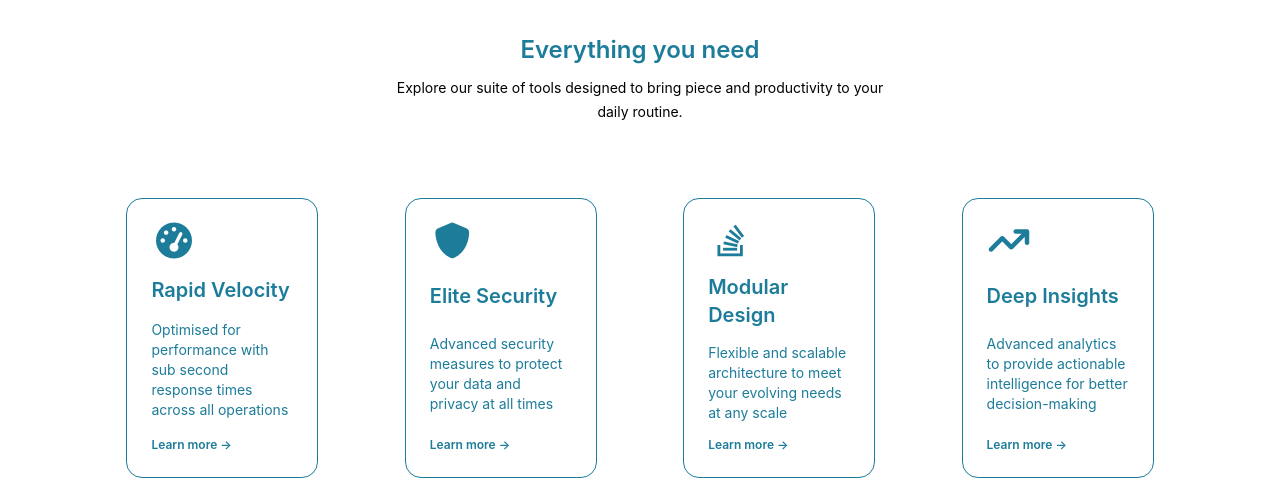
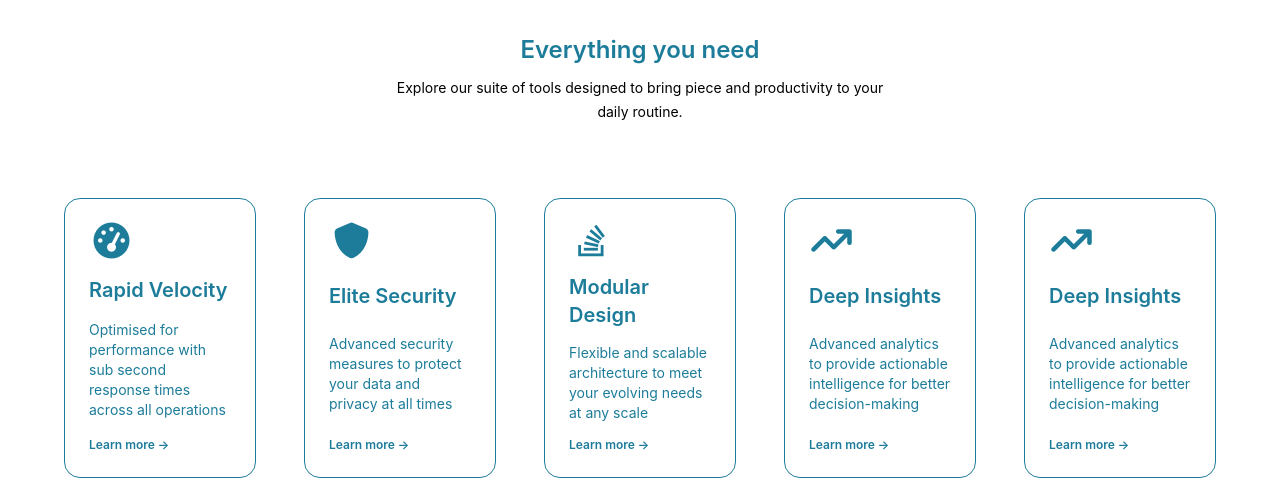
Before and after one commit to zamil-akhter/tailwind-mastery, a website built with Vite: page index.html in a window 1280 px wide. Shown: the part 486-968 px from the top of the page. Built offline with nearby package versions, Linux system fonts and the light colour scheme.

Commit message:
add card

```diff
--- a/index.html
+++ b/index.html
@@ -58,7 +58,7 @@
       </div>
 
       <!-- Content Main  -->
-      <div class="h-90 px-10 py-5 flex justify-evenly">
+      <div class="h-90 px-10 py-5 flex justify-evenly flex-wrap gap-6">
         <div class="h-70 w-48 border-1 border-[#1C7C99] rounded-2xl p-6 flex flex-col justify-between">
           <i class="fa-solid fa-gauge-high text-[#1C7C99] text-4xl"></i>
           <p class="text-[#1C7C99] font-semibold text-xl">Rapid Velocity</p>
@@ -83,6 +83,13 @@
           <p class="text-[#1C7C99] text-sm">Advanced analytics to provide actionable intelligence for better decision-making</p>
           <p class="text-[#1C7C99] text-xs font-semibold"><a href="#">Learn more →</a></p>
         </div>
+        <div class="h-70 w-48 border-1 border-[#1C7C99] rounded-2xl p-6 flex flex-col justify-between">
+          <i class="fa-solid fa-arrow-trend-up text-[#1C7C99] text-4xl"></i>
+          <p class="text-[#1C7C99] font-semibold text-xl">Deep Insights</p>
+          <p class="text-[#1C7C99] text-sm">Advanced analytics to provide actionable intelligence for better decision-making</p>
+          <p class="text-[#1C7C99] text-xs font-semibold"><a href="#">Learn more →</a></p>
+        </div>
+
       </div>
 
       <!-- Content second -->
```
